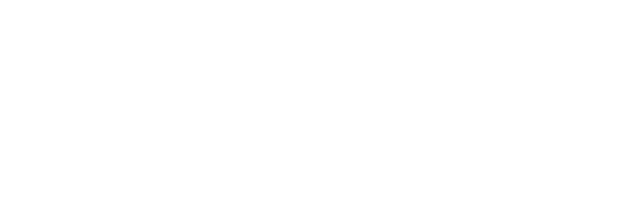
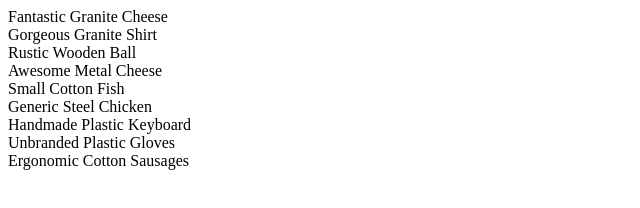
Before and after one commit to colson0x1/amazon-prime, a website built with webpack: page Products/public/index.html in a window 1280 px wide. Shown: the whole page, without its empty margins (0-640 px from the left). Built offline with nearby package versions, Linux system fonts and the light colour scheme.

Commit message:
render product list: mutate the div of index.html with producted loaded from faker lib

```diff
--- a/Products/public/index.html
+++ b/Products/public/index.html
@@ -5,5 +5,7 @@
     <meta name="viewport" content="width=device-width, initial-scale=1.0" />
     <title>Products</title>
   </head>
-  <body></body>
+  <body>
+    <div id="dev-products"></div>
+  </body>
 </html>
--- a/Products/src/index.js
+++ b/Products/src/index.js
@@ -7,4 +7,6 @@ for (let i = 0; i < 9; i++) {
   products += `<div>${name}</div>`;
 }
 
-console.log(products);
+// console.log(products);
+
+document.querySelector('#dev-products').innerHTML = products;
```
